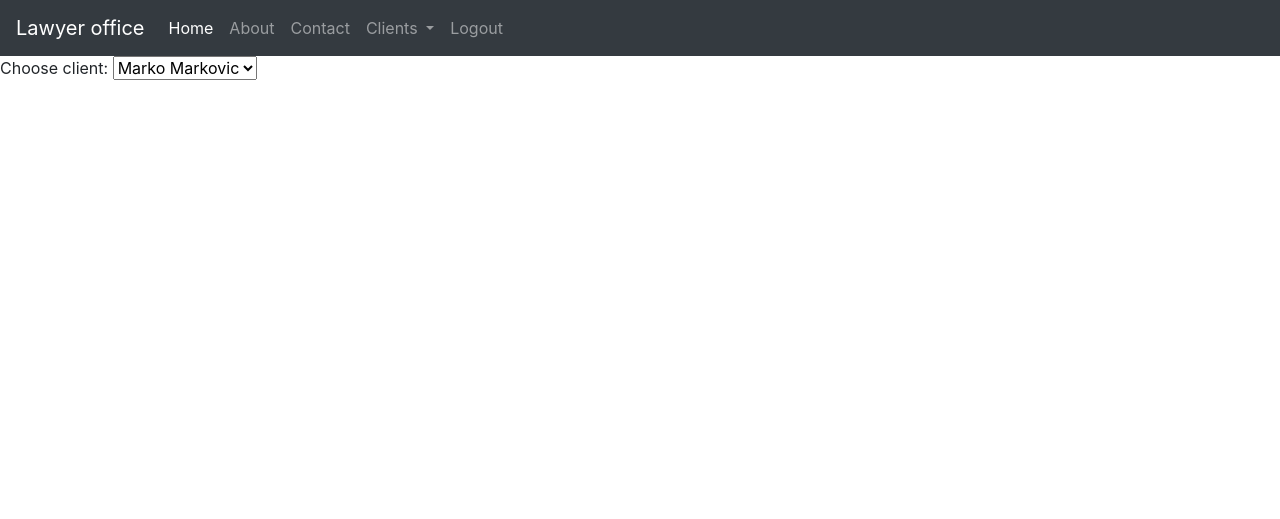
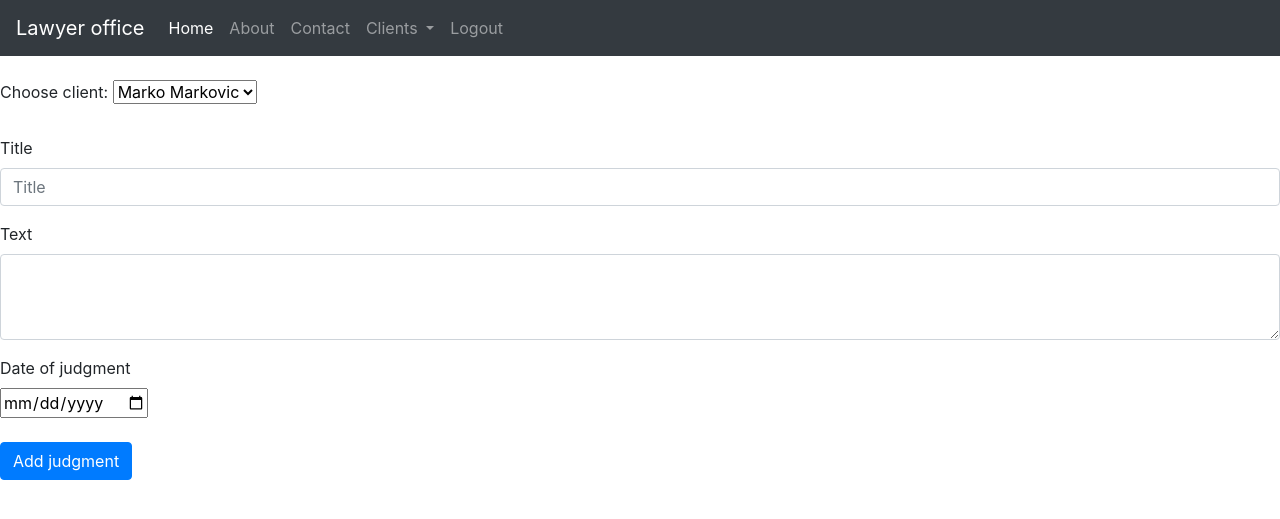
Before and after one commit to Rale1994/lawyer-office, a Flask app: page /add_judgments in a window 1280 px wide. Shown: the top 519 px of the page. Run offline with Flask 2, Linux system fonts and the light colour scheme; a user stored in the database is signed in; data comes from the database, SQL or seed files in the repository; some libraries are stand-ins or nearby versions.

Commit message:
Add some elements on add judgmnet form

```diff
--- a/blog/templates/add_judgments.html
+++ b/blog/templates/add_judgments.html
@@ -2,8 +2,26 @@
 {% block content %}
 <form method="POST">
     {{ form.csrf_token }}
-    <label for="#">Choose client: </label>
+    <br>
+    <label for="client">Choose client: </label>
     {{ form.client_name }}
+
+    <div class="mb-3">
+        <br>
+        <label for="exampleFormControlInput1" class="form-label">Title</label>
+        <input type="title" class="form-control" size="50px" name="title" id="exampleFormControlInput1" placeholder="Title">
+    </div>
+    <div class="mb-3">
+        <label for="exampleFormControlTextarea1" class="form-label">Text</label>
+        <textarea class="form-control" name="content" id="exampleFormControlTextarea1" rows="3"></textarea>
+    </div>
+    <div>
+        {{form.date.label(class="form-control-label")}}
+        <br>
+        {{ form.date}}
+    </div>
+    <br>
+     <button type="submit" class="btn btn-primary">Add judgment</button>
 </form>
 
 {% endblock content %}
--- a/judgment/forms.py
+++ b/judgment/forms.py
@@ -1,6 +1,11 @@
 from flask_wtf import FlaskForm
-from wtforms import SelectField
+from wtforms import SelectField, StringField, TextAreaField, SubmitField, DateField
+from wtforms.validators import DataRequired
 
 
 class AddJudgments(FlaskForm):
     client_name = SelectField('client_name', choices=[])
+    title = StringField('Title', validators=[DataRequired()])
+    content = TextAreaField('Content', validators=[DataRequired()])
+    date = DateField("Date of judgment", format='%Y-%m-%d')
+    submit = SubmitField("Add judgment")
```
